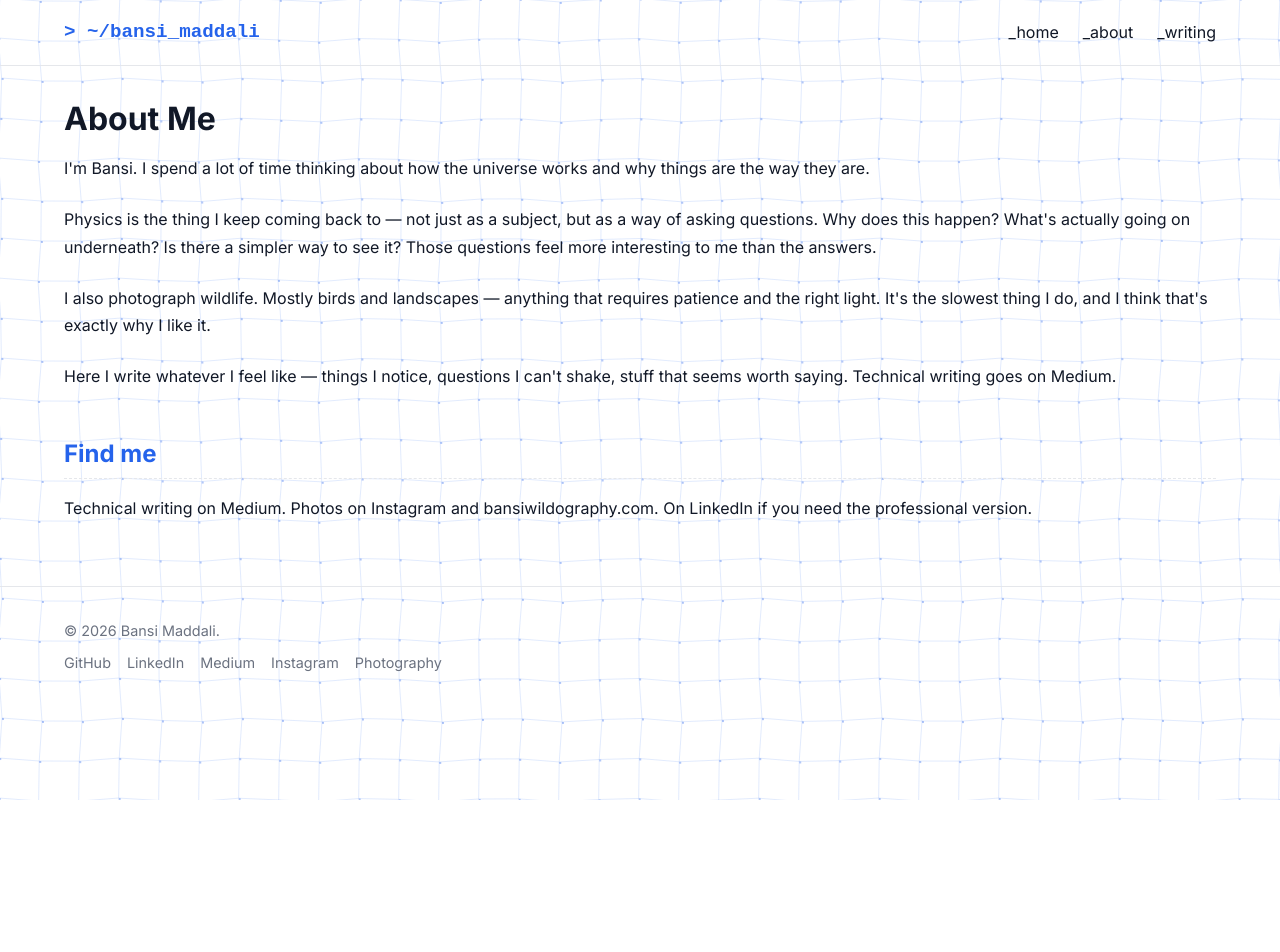
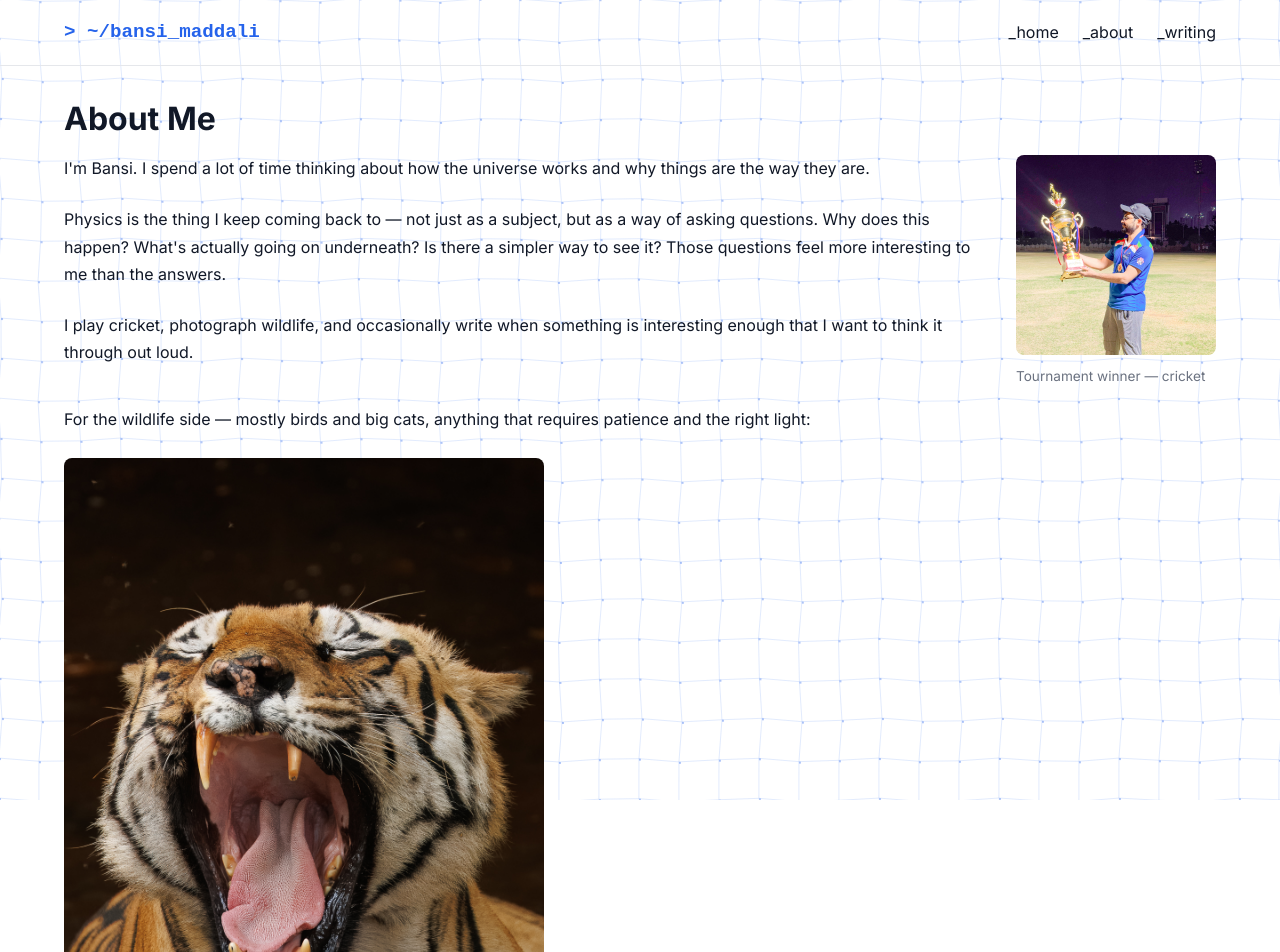
Before and after one commit to bansi-007/bansi, a Next.js app: page /about in a window 1280 px wide. Shown: the top 952 px of the page. Before the commit the page ends 800 px from the top, so only its background shows below. Built offline with nearby package versions, Linux system fonts and the light colour scheme.

Commit message:
Enhance About page layout and content; add introductory grid and update profile information

```diff
--- a/src/app/about/page.module.css
+++ b/src/app/about/page.module.css
@@ -103,3 +103,49 @@
     text-decoration: none;
     background: rgba(37, 99, 235, 0.08);
 }
+
+.introGrid {
+    display: grid;
+    grid-template-columns: 1fr auto;
+    gap: 2.5rem;
+    align-items: start;
+    margin-bottom: 1rem;
+}
+
+.introPhoto {
+    flex-shrink: 0;
+}
+
+.introPhoto .photo {
+    width: 200px;
+    max-width: 200px;
+    border-radius: 8px;
+}
+
+@media (max-width: 640px) {
+    .introGrid {
+        grid-template-columns: 1fr;
+    }
+
+    .introPhoto .photo {
+        width: 100%;
+        max-width: 320px;
+    }
+}
+
+.photoFigure {
+    margin: 1.5rem 0 2rem;
+}
+
+.photo {
+    width: 100%;
+    max-width: 480px;
+    border-radius: 8px;
+    display: block;
+}
+
+.photoCaption {
+    margin-top: 0.6rem;
+    font-size: 0.85rem;
+    color: var(--muted);
+}
--- a/src/app/about/page.tsx
+++ b/src/app/about/page.tsx
@@ -5,6 +5,8 @@ export default function About() {
         <div className="container">
             <section className={styles.profile}>
                 <h1 className={styles.title}>About Me</h1>
+                <div className={styles.introGrid}>
+                    <div>
                         <p className={styles.text}>
                             I'm Bansi. I spend a lot of time thinking about how the universe works and why things are the way they are.
                         </p>
@@ -12,10 +14,35 @@ export default function About() {
                             Physics is the thing I keep coming back to — not just as a subject, but as a way of asking questions. Why does this happen? What's actually going on underneath? Is there a simpler way to see it? Those questions feel more interesting to me than the answers.
                         </p>
                         <p className={styles.text}>
-                    I also photograph wildlife. Mostly birds and landscapes — anything that requires patience and the right light. It's the slowest thing I do, and I think that's exactly why I like it.
+                            I play cricket, photograph wildlife, and occasionally write when something is interesting enough that I want to think it through out loud.
                         </p>
+                    </div>
+                    <figure className={styles.introPhoto}>
+                        <img
+                            src="/bansi-trophy.jpg"
+                            alt="Bansi holding a cricket tournament winner's trophy"
+                            className={styles.photo}
+                        />
+                        <figcaption className={styles.photoCaption}>
+                            Tournament winner — cricket
+                        </figcaption>
+                    </figure>
+                </div>
                 <p className={styles.text}>
-                    Here I write whatever I feel like — things I notice, questions I can't shake, stuff that seems worth saying. Technical writing goes on <a href="https://medium.com/@bansimaddali" className="link">Medium</a>.
+                    For the wildlife side — mostly birds and big cats, anything that requires patience and the right light:
+                </p>
+                <figure className={styles.photoFigure}>
+                    <img
+                        src="/chota-matka-tadoba.jpg"
+                        alt="Chota Matka, Bengal tiger at Tadoba Andhari Tiger Reserve"
+                        className={styles.photo}
+                    />
+                    <figcaption className={styles.photoCaption}>
+                        Chota Matka — Tadoba Andhari Tiger Reserve, Maharashtra
+                    </figcaption>
+                </figure>
+                <p className={styles.text}>
+                    Technical writing goes on <a href="https://medium.com/@bansimaddali" className="link">Medium</a>. Here I write whatever I feel like.
                 </p>
             </section>
 
```
Also changed, not shown: public/bansi-trophy.jpg (added), public/chota-matka-tadoba.jpg (added). Lines whose indentation alone changed are shown as unchanged.
